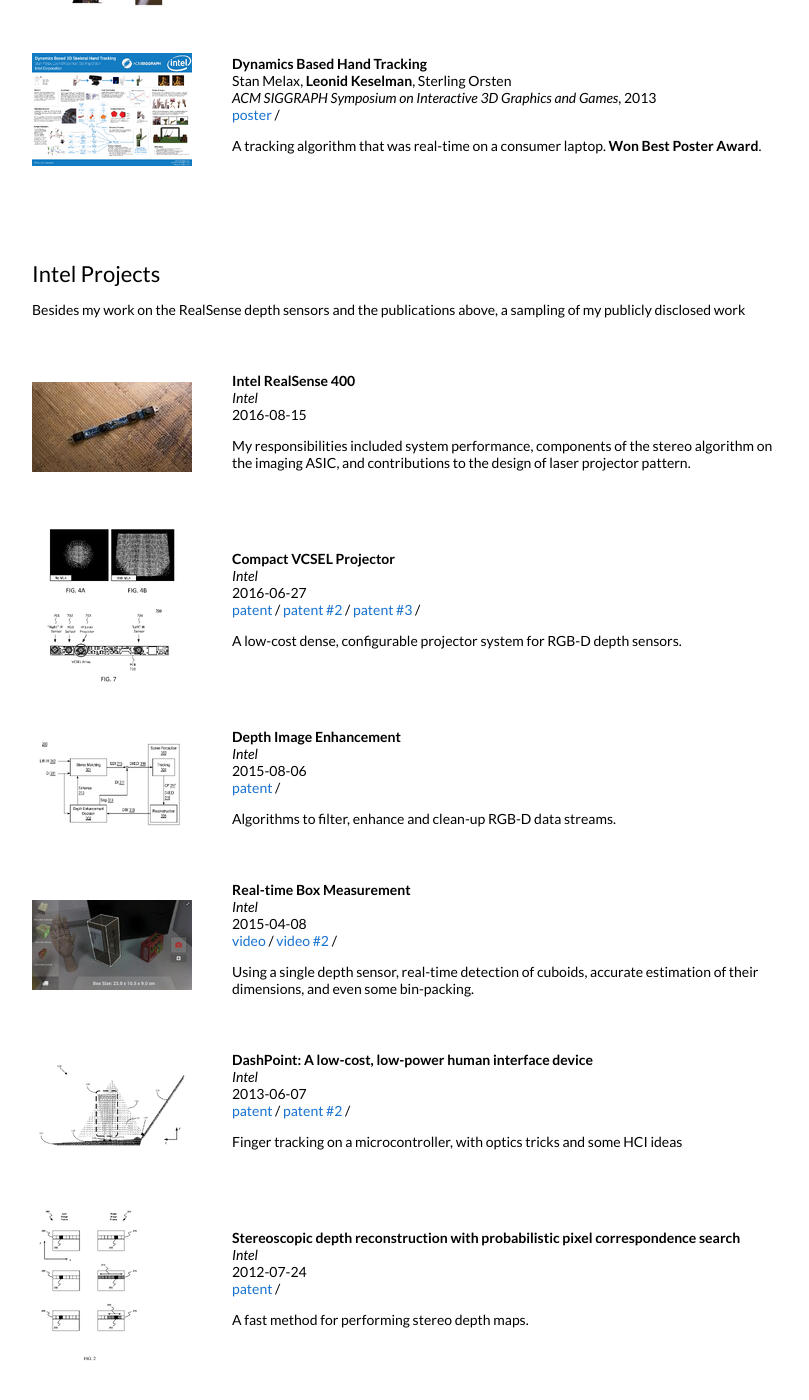
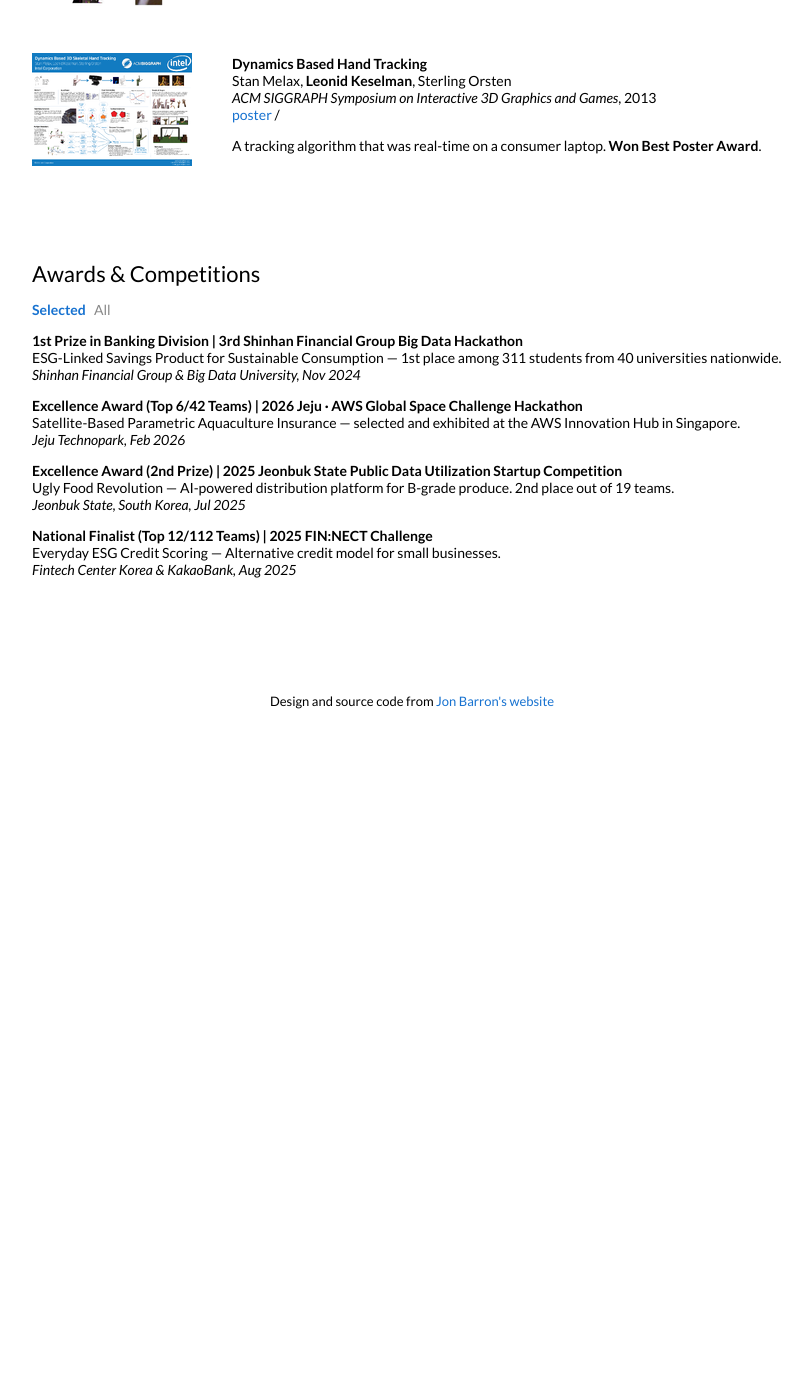
Before and after one commit to itdayou/itdayou.github.io, a Jekyll site: the page built from _posts/2023-08-28-3dgaussians.markdown, in a window 1280 px wide and 1400 px high, scrolled down 2302 px. Shown: the whole window, without its empty margins (228-1037 px from the left). Built offline with Jekyll 4.4.1, drawn with Linux system fonts in a browser that asks for light colours; after the commit the page ends 3032 px from its top, so only the background shows below that; some of the changed text lies outside the part shown.

Commit message:
Update default.html

```diff
--- a/_layouts/default.html
+++ b/_layouts/default.html
@@ -38,6 +38,7 @@
                 I'm an incoming M.S. student in Artificial Intelligence at the
                 <a href="https://www.bristol.ac.uk/">University of Bristol</a> (Fall 2026).
               </p>
+              <p>
                 I'm broadly interested in NLP, with a particular focus on multilingual representation
                 and low-resource settings. I'm drawn to questions about how language models can become
                 more inclusive, especially for languages and speakers that current systems underserve.
@@ -80,7 +81,6 @@
             </td>
           </tr>
         </table>
-        <table style="width:100%;border:0px;border-spacing:0px;border-collapse:separate;margin-right:auto;margin-left:auto;">
 
         <table style="width:100%;border:0px;border-spacing:0px;border-collapse:separate;margin-right:auto;margin-left:auto;">
            <tr>
@@ -121,137 +121,162 @@
          <br>
          <br>
          <br>
+
         <table style="width:100%;border:0px;border-spacing:0px;border-collapse:separate;margin-right:auto;margin-left:auto;">
           <tr>
             <td style="padding:2.5%;width:100%;vertical-align:middle">
-              <h2>Intel Projects</h2>
-              <p>Besides my work on the RealSense depth sensors and the publications above, a sampling of my publicly disclosed work
+              <h2>Awards &amp; Competitions</h2>
+
+              <p>
+                <a href="javascript:void(0)" id="btn-selected" onclick="filterAwards('selected')" style="font-weight:bold;">Selected</a>
+                &nbsp;
+                <a href="javascript:void(0)" id="btn-all" onclick="filterAwards('all')" style="color:#888;">All</a>
               </p>
+
+              <!-- Selected -->
+              <div id="awards-selected">
+
+                <p>
+                  <strong>1st Prize in Banking Division | 3rd Shinhan Financial Group Big Data Hackathon</strong><br>
+                  ESG-Linked Savings Product for Sustainable Consumption — 1st place among 311 students from 40 universities nationwide.<br>
+                  <em>Shinhan Financial Group &amp; Big Data University, Nov 2024</em>
+                </p>
+
+                <p>
+                  <strong>Excellence Award (Top 6/42 Teams) | 2026 Jeju · AWS Global Space Challenge Hackathon</strong><br>
+                  Satellite-Based Parametric Aquaculture Insurance — selected and exhibited at the AWS Innovation Hub in Singapore.<br>
+                  <em>Jeju Technopark, Feb 2026</em>
+                </p>
+
+                <p>
+                  <strong>Excellence Award (2nd Prize) | 2025 Jeonbuk State Public Data Utilization Startup Competition</strong><br>
+                  Ugly Food Revolution — AI-powered distribution platform for B-grade produce. 2nd place out of 19 teams.<br>
+                  <em>Jeonbuk State, South Korea, Jul 2025</em>
+                </p>
+
+                <p>
+                  <strong>National Finalist (Top 12/112 Teams) | 2025 FIN:NECT Challenge</strong><br>
+                  Everyday ESG Credit Scoring — Alternative credit model for small businesses.<br>
+                  <em>Fintech Center Korea &amp; KakaoBank, Aug 2025</em>
+                </p>
+
+              </div>
+
+              <!-- All -->
+              <div id="awards-all" style="display:none;">
+
+                <p>
+                  <strong>Excellence Award (Top 6/42 Teams) | 2026 Jeju · AWS Global Space Challenge Hackathon</strong><br>
+                  Satellite-Based Parametric Aquaculture Insurance — selected and exhibited at the AWS Innovation Hub in Singapore.<br>
+                  <em>Jeju Technopark, Feb 2026</em>
+                </p>
+
+                <p>
+                  <strong>National Finalist (Top 12/112 Teams) | 2025 FIN:NECT Challenge</strong><br>
+                  Everyday ESG Credit Scoring — Alternative credit model for small businesses.<br>
+                  <em>Fintech Center Korea &amp; KakaoBank, Aug 2025</em>
+                </p>
+
+                <p>
+                  <strong>Excellence Award (2nd Prize) | 2025 Jeonbuk State Public Data Utilization Startup Competition</strong><br>
+                  Ugly Food Revolution — AI-powered distribution platform for B-grade produce. 2nd place out of 19 teams.<br>
+                  <em>Jeonbuk State, South Korea, Jul 2025</em>
+                </p>
+
+                <p>
+                  <strong>Finalist (Onsite Round, Top 27 Teams) | LG Aimers 6th AI Hackathon</strong><br>
+                  Predictive modeling for pregnancy success in infertility treatment. Top 16 online, 20th place offline final.<br>
+                  <em>LG AI Research, Feb 2025</em>
+                </p>
+
+                <p>
+                  <strong>Grand Prize (2nd Prize) | 2024 Culture, Sports and Tourism Data Utilization Competition</strong><br>
+                  Green Score–based hotel policy strategy for regional tourism development.<br>
+                  <em>Korea Culture &amp; Tourism Institute, Dec 2024</em>
+                </p>
+
+                <p>
+                  <strong>Woori Bank President's Award | 2nd Jeonbuk Youth Big Data Competition</strong><br>
+                  Optimal recycling station placement in Jeonju using Random Forest modeling. Top 3 out of 17 finalists.<br>
+                  <em>Woori Bank, Dec 2024</em>
+                </p>
+
+                <p>
+                  <strong>1st Prize | 3rd Shinhan Financial Group Big Data Hackathon</strong><br>
+                  ESG-Linked Savings Product for Sustainable Consumption — 1st place among 311 students from 40 universities.<br>
+                  <em>Shinhan Financial Group &amp; Big Data University, Nov 2024</em>
+                </p>
+
+                <p>
+                  <strong>COSS Chairman's Award | 2024 CO-SHOW</strong><br>
+                  National-level recognition for the ESG-driven financial data project representing the COSS Big Data Track.<br>
+                  <em>Ministry of Education &amp; NRF, Nov 2024</em>
+                </p>
+
+                <p>
+                  <strong>Excellence Award | The 2nd Startup Idea Competition</strong><br>
+                  AR-based academic collaboration platform for immersive global research cooperation.<br>
+                  <em>JBNU Software University, Nov 2024</em>
+                </p>
+
+                <p>
+                  <strong>Encouragement Prize | The 1st Honam SW Startup Idea Competition</strong><br>
+                  AI-powered mobile platform for improving adult literacy using NLP.<br>
+                  <em>Ministry of Science and ICT &amp; IITP, Sep 2024</em>
+                </p>
+
+                <p>
+                  <strong>Top 11 Finalist | 2023 KPMG Ideathon: From Ideas to Prototypes</strong><br>
+                  NLP-powered onboarding assistant using KoBART, KeyBERT, LDA, and GPT-3.<br>
+                  <em>KPMG Korea, Feb 2023</em>
+                </p>
+
+                <p>
+                  <strong>Grand Prize | 2023 Convergence Idea Contest</strong><br>
+                  Web-based NLP system to analyze English literary texts and extract themes and emotions.<br>
+                  <em>JBNU Department of English Language and Literature, Dec 2023</em>
+                </p>
+
+                <p>
+                  <strong>Encouragement Prize | 2023 English Essay Competition</strong><br>
+                  Recognized for advanced English writing and critical expression skills.<br>
+                  <em>JBNU Department of English Language and Literature, Dec 2023</em>
+                </p>
+
+                <p>
+                  <strong>Outstanding Developer Award | 2022 MapleStory Worlds × LIKELION Super Hackathon</strong><br>
+                  Selected as Top 10 developers among ~400 participants over a three-month hackathon.<br>
+                  <em>NEXON &amp; LIKELION, Dec 2022</em>
+                </p>
+
+              </div>
+
             </td>
           </tr>
         </table>
-        <table style="width:100%;border:0px;border-spacing:0px;border-collapse:separate;margin-right:auto;margin-left:auto;">
 
-          {% for post in site.posts %}
-          {% for cat in post.categories %}
-          {% if cat == 'Intel' %}
-          <tr>
-            <td style="padding:2.5%;width:25%;vertical-align:middle;min-width:120px">
-              <img src="/tn{{post.image}}" alt="project image" style="width:auto; height:auto; max-width:100%;" />
-            </td>
-            <td style="padding:2.5%;width:75%;vertical-align:middle">
-              <h3>{{post.title}}</h3>
-              <br>
-              <em>{{post.categories}} {{post.course}}</em>
-              <br>
-              {{ post.date | date: "%Y-%m-%d" }}
-
-              <br>
-              {% if post.website %}
-              <a href="{{post.website}}">website</a> /
-              {% endif %}
-              {% if post.paper %}
-              <a href="{{post.paper}}">paper</a> /
-              {% endif %}
-              {% if post.patent %}
-              <a href="{{post.patent}}">patent</a> /
-              {% endif %}
-              {% if post.patent2 %}
-              <a href="{{post.patent2}}">patent #2</a> /
-              {% endif %}
-              {% if post.patent3 %}
-              <a href="{{post.patent3}}">patent #3</a> /
-              {% endif %}
-              {% if post.video %}
-              <a href="{{post.video}}">video</a> /
-              {% endif %}
-              {% if post.video2 %}
-              <a href="{{post.video2}}">video #2</a> /
-              {% endif %}
-              {% if post.code %}
-              <a href="{{post.code}}">code</a> /
-              {% endif %}
-              {% if post.poster %}
-              <a href="{{post.poster}}">poster</a> /
-              {% endif %}
-              {% if post.slides %}
-              <a href="{{post.slides}}">slides</a> /
-              {% endif %}
-              <p></p>
-              {{ post.excerpt }}
-            </td>
-          </tr>
-          {% endif %}
-          {% endfor %}
-          {% endfor %}
-        </table>
+        <script>
+          function filterAwards(tab) {
+            if (tab === 'selected') {
+              document.getElementById('awards-selected').style.display = 'block';
+              document.getElementById('awards-all').style.display = 'none';
+              document.getElementById('btn-selected').style.fontWeight = 'bold';
+              document.getElementById('btn-selected').style.color = '';
+              document.getElementById('btn-all').style.fontWeight = 'normal';
+              document.getElementById('btn-all').style.color = '#888';
+            } else {
+              document.getElementById('awards-selected').style.display = 'none';
+              document.getElementById('awards-all').style.display = 'block';
+              document.getElementById('btn-selected').style.fontWeight = 'normal';
+              document.getElementById('btn-selected').style.color = '#888';
+              document.getElementById('btn-all').style.fontWeight = 'bold';
+              document.getElementById('btn-all').style.color = '';
+            }
+          }
+        </script>
         <br>
         <br>
         <br>
-        <table style="width:100%;border:0px;border-spacing:0px;border-collapse:separate;margin-right:auto;margin-left:auto;">
-          <tr>
-            <td style="padding:2.5%;width:100%;vertical-align:middle">
-              <h2>Other Projects</h2>
-              <p> These include coursework, side projects and unpublished research work.
-              </p>
-            </td>
-          </tr>
-        </table>
-        <table style="width:100%;border:0px;border-spacing:0px;border-collapse:separate;margin-right:auto;margin-left:auto;">
-
-          {% for post in site.posts %}
-          {% for cat in post.categories %}
-          {% if cat != 'research' and cat != 'Intel' %}
-          <tr>
-            <td style="padding:2.5%;width:25%;vertical-align:middle;min-width:120px">
-              <img src="/tn{{post.image}}" alt="project image" style="width:auto; height:auto; max-width:100%;" />
-            </td>
-            <td style="padding:2.5%;width:75%;vertical-align:middle">
-              <h3>{{post.title}}</h3>
-              <br>
-              <em>{{post.categories}} {{post.course}}</em>
-              <br>
-              {{ post.date | date: "%Y-%m-%d" }}
-
-              <br>
-              {% if post.website %}
-              <a href="{{post.website}}">website</a> /
-              {% endif %}
-              {% if post.paper %}
-              <a href="{{post.paper}}">paper</a> /
-              {% endif %}
-              {% if post.patent %}
-              <a href="{{post.patent}}">patent</a> /
-              {% endif %}
-              {% if post.patent2 %}
-              <a href="{{post.patent2}}">patent #2</a> /
-              {% endif %}
-              {% if post.patent3 %}
-              <a href="{{post.patent3}}">patent #3</a> /
-              {% endif %}
-              {% if post.video %}
-              <a href="{{post.video}}">video</a> /
-              {% endif %}
-              {% if post.video2 %}
-              <a href="{{post.video2}}">video #2</a> /
-              {% endif %}
-              {% if post.code %}
-              <a href="{{post.code}}">code</a> /
-              {% endif %}
-              {% if post.poster %}
-              <a href="{{post.poster}}">poster</a> /
-              {% endif %}
-              {% if post.slides %}
-              <a href="{{post.slides}}">slides</a> /
-              {% endif %}
-              <p></p>
-              {{ post.excerpt }}
-            </td>
-          </tr>
-          {% endif %}
-          {% endfor %}
-          {% endfor %}
-        </table>
 
         <table style="width:100%;border:0px;border-spacing:0px;border-collapse:separate;margin-right:auto;margin-left:auto;">
           <tr>
```
